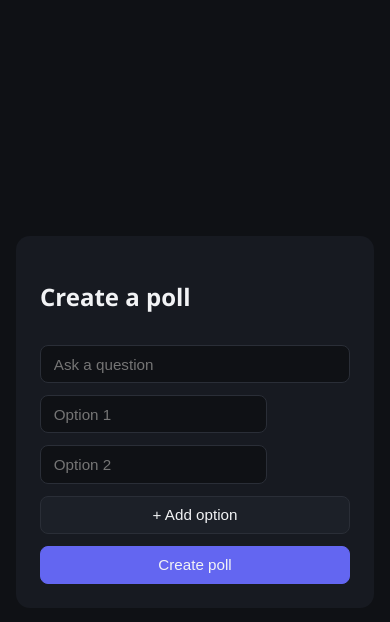
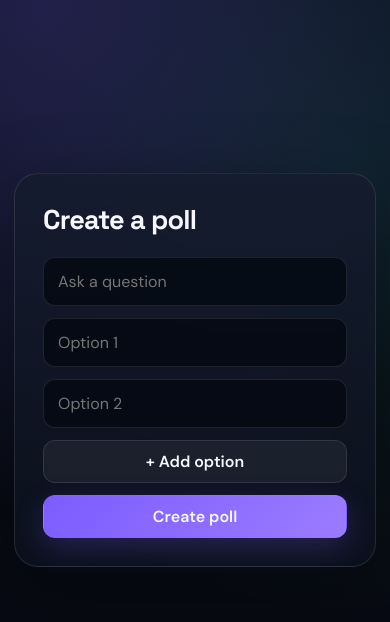
Before and after one commit to kishore-KC151204/LivePoll, a React (Vite) app in the folder frontend/: page /create in a window 390 px wide. Shown: the top 622 px of the page. Built offline with nearby package versions, Linux system fonts and the light colour scheme; no server answers.

Commit message:
Upgrade LivePoll visual system and responsive UI

```diff
--- a/frontend/src/index.css
+++ b/frontend/src/index.css
@@ -1,71 +1,167 @@
+@import url('https://fonts.googleapis.com/css2?family=DM+Sans:wght@400;500;600;700&family=Space+Grotesk:wght@500;600;700&display=swap');
+
 :root {
-  --bg: #0f1115;
-  --card: #171a21;
-  --text: #f2f3f5;
-  --muted: #9aa0aa;
-  --accent: #6366f1;
-  --accent-2: #22c55e;
-  --danger: #ef4444;
-  font-family: 'Segoe UI', system-ui, sans-serif;
+  --bg: #070a12;
+  --bg-2: #0d1220;
+  --card: rgba(17, 23, 38, 0.78);
+  --card-solid: #111726;
+  --text: #f7f8ff;
+  --muted: #98a2b8;
+  --line: rgba(255,255,255,.10);
+  --accent: #7c5cff;
+  --accent-2: #21d4a3;
+  --cyan: #38bdf8;
+  --danger: #fb7185;
+  --warning: #fbbf24;
+  font-family: 'DM Sans', system-ui, sans-serif;
+  color: var(--text);
+  background: var(--bg);
 }
 
 * { box-sizing: border-box; }
-body { margin: 0; background: var(--bg); color: var(--text); }
+html { min-width: 320px; background: var(--bg); }
+body {
+  margin: 0;
+  min-width: 320px;
+  min-height: 100vh;
+  color: var(--text);
+  background:
+    radial-gradient(circle at 10% 0%, rgba(124,92,255,.22), transparent 32rem),
+    radial-gradient(circle at 90% 20%, rgba(33,212,163,.10), transparent 28rem),
+    linear-gradient(180deg, #080b14 0%, #070a12 100%);
+}
+body::before {
+  content: "";
+  position: fixed;
+  inset: 0;
+  pointer-events: none;
+  opacity: .24;
+  background-image: linear-gradient(rgba(255,255,255,.025) 1px, transparent 1px), linear-gradient(90deg, rgba(255,255,255,.025) 1px, transparent 1px);
+  background-size: 48px 48px;
+  mask-image: linear-gradient(to bottom, black, transparent 80%);
+}
+button, input { font: inherit; }
+button { border: 0; }
+a { color: inherit; }
 
-.page { min-height: 100vh; padding: 2rem 1rem; }
+.page { min-height: calc(100vh - 72px); padding: 32px 20px 72px; }
 .page.center { display: flex; flex-direction: column; align-items: center; justify-content: center; text-align: center; }
+.shell { width: min(1160px, 100%); margin: 0 auto; }
+.nav {
+  position: sticky; top: 0; z-index: 20; height: 72px; display: flex; align-items: center;
+  padding: 0 24px; border-bottom: 1px solid var(--line); background: rgba(7,10,18,.78); backdrop-filter: blur(18px);
+}
+.nav-inner { width: min(1160px, 100%); margin: 0 auto; display:flex; align-items:center; justify-content:space-between; gap:16px; }
+.brand { display:flex; align-items:center; gap:10px; text-decoration:none; font-family:'Space Grotesk'; font-weight:700; font-size:1.2rem; }
+.brand-mark { width:34px; height:34px; display:grid; place-items:center; border-radius:11px; background:linear-gradient(135deg,var(--accent),#a78bfa); box-shadow:0 8px 28px rgba(124,92,255,.3); }
+.nav-actions { display:flex; gap:8px; align-items:center; }
 
-h1 { font-size: 2.5rem; margin-bottom: 0.25rem; }
-.subtitle { color: var(--muted); max-width: 480px; }
+h1,h2,h3 { font-family:'Space Grotesk',sans-serif; letter-spacing:-.03em; }
+h1 { font-size:clamp(2.8rem,7vw,5.8rem); line-height:.96; margin:0; }
+h2 { font-size:clamp(1.7rem,3vw,2.5rem); margin:0 0 8px; }
+h3 { margin:0 0 8px; }
+.subtitle { color:var(--muted); max-width:650px; font-size:1.08rem; line-height:1.7; }
+.eyebrow { color:#b9b0ff; font-size:.78rem; text-transform:uppercase; letter-spacing:.16em; font-weight:700; }
+.gradient-text { background:linear-gradient(90deg,#fff,#b7aaff 45%,#6ee7c5); -webkit-background-clip:text; background-clip:text; color:transparent; }
 
-.actions { display: flex; gap: 0.75rem; margin-top: 1rem; flex-wrap: wrap; justify-content: center; }
+.hero { min-height:calc(100vh - 72px); display:grid; place-items:center; position:relative; overflow:hidden; }
+.hero-content { width:min(920px,100%); text-align:center; padding:50px 0; }
+.hero-orb { position:absolute; width:380px; height:380px; border-radius:50%; filter:blur(60px); opacity:.22; background:var(--accent); }
+.hero-orb.one { left:-160px; top:18%; }
+.hero-orb.two { right:-180px; bottom:10%; background:var(--accent-2); }
+.feature-grid { display:grid; grid-template-columns:repeat(3,1fr); gap:14px; margin-top:54px; text-align:left; }
+.feature { padding:20px; border:1px solid var(--line); border-radius:20px; background:rgba(17,23,38,.52); backdrop-filter:blur(14px); }
+.feature-icon { font-size:1.35rem; margin-bottom:14px; }
+.feature p { color:var(--muted); line-height:1.6; margin:0; font-size:.92rem; }
 
+.actions { display:flex; gap:10px; margin-top:22px; flex-wrap:wrap; justify-content:center; }
 .btn {
-  padding: 0.6rem 1.2rem; border-radius: 8px; border: 1px solid #2a2e37;
-  background: #1c2028; color: var(--text); cursor: pointer; text-decoration: none;
-  font-size: 0.95rem; display: inline-block;
+  min-height:42px; padding:10px 16px; border-radius:12px; border:1px solid var(--line);
+  background:rgba(255,255,255,.055); color:var(--text); cursor:pointer; text-decoration:none;
+  font-weight:600; transition:.2s ease; display:inline-flex; align-items:center; justify-content:center; gap:8px;
 }
-.btn.primary { background: var(--accent); border-color: var(--accent); }
-.btn.small { padding: 0.3rem 0.6rem; }
-.btn:disabled { opacity: 0.5; cursor: not-allowed; }
+.btn:hover { transform:translateY(-1px); border-color:rgba(255,255,255,.2); background:rgba(255,255,255,.09); }
+.btn.primary { background:linear-gradient(135deg,var(--accent),#9b7cff); border-color:transparent; box-shadow:0 10px 30px rgba(124,92,255,.24); }
+.btn.success { background:linear-gradient(135deg,#13b889,var(--accent-2)); color:#03140f; border-color:transparent; }
+.btn.danger { color:#fecdd3; border-color:rgba(251,113,133,.25); }
+.btn.small { min-height:34px; padding:7px 10px; font-size:.82rem; }
+.btn:disabled { opacity:.5; cursor:not-allowed; transform:none; }
 
 .card {
-  background: var(--card); border-radius: 14px; padding: 1.5rem;
-  width: 100%; max-width: 380px; text-align: left;
+  background:linear-gradient(180deg,rgba(21,28,46,.86),rgba(12,17,29,.9));
+  border:1px solid var(--line); box-shadow:0 22px 80px rgba(0,0,0,.28);
+  border-radius:24px; padding:28px; width:100%; max-width:440px; text-align:left; backdrop-filter:blur(18px);
 }
-.card.wide { max-width: 560px; }
+.card.wide { max-width:760px; }
+.card.xwide { max-width:980px; }
+.form { display:flex; flex-direction:column; gap:12px; }
+.form input,.input {
+  width:100%; padding:13px 14px; border-radius:12px; border:1px solid var(--line);
+  background:rgba(3,7,16,.72); color:var(--text); outline:none;
+}
+.form input:focus,.input:focus { border-color:rgba(124,92,255,.75); box-shadow:0 0 0 4px rgba(124,92,255,.12); }
+textarea.input { min-height:110px; resize:vertical; }
+.field-label { font-size:.82rem; color:#c7cedd; font-weight:600; margin-bottom:-5px; }
 
-.form { display: flex; flex-direction: column; gap: 0.75rem; }
-.form input {
-  padding: 0.6rem 0.8rem; border-radius: 8px; border: 1px solid #2a2e37;
-  background: #0f1115; color: var(--text); font-size: 0.95rem;
+.row { display:flex; gap:10px; align-items:center; }
+.row.between { justify-content:space-between; }
+.stack { display:flex; flex-direction:column; gap:12px; }
+.grid { display:grid; grid-template-columns:repeat(auto-fill,minmax(280px,1fr)); gap:16px; }
+.dashboard-head { display:flex; align-items:flex-end; justify-content:space-between; gap:16px; margin-bottom:22px; }
+.stat-grid { display:grid; grid-template-columns:repeat(3,1fr); gap:12px; margin-bottom:22px; }
+.stat { padding:18px; border:1px solid var(--line); border-radius:18px; background:rgba(17,23,38,.65); }
+.stat strong { display:block; font-family:'Space Grotesk'; font-size:1.7rem; }
+.stat span { color:var(--muted); font-size:.82rem; }
+
+.badge { display:inline-flex; align-items:center; gap:6px; width:max-content; padding:6px 10px; border-radius:999px; font-size:.72rem; font-weight:700; letter-spacing:.04em; }
+.badge.active { background:rgba(33,212,163,.12); color:#65f0c7; border:1px solid rgba(33,212,163,.18); }
+.badge.closed { background:rgba(251,113,133,.10); color:#fda4af; border:1px solid rgba(251,113,133,.16); }
+.live-dot { width:7px; height:7px; border-radius:50%; background:currentColor; box-shadow:0 0 12px currentColor; }
+
+.error { background:rgba(251,113,133,.10); border:1px solid rgba(251,113,133,.18); color:#fecdd3; padding:11px 13px; border-radius:12px; font-size:.9rem; }
+.success-box { background:rgba(33,212,163,.08); border:1px solid rgba(33,212,163,.18); color:#a7f3d0; padding:11px 13px; border-radius:12px; }
+.muted { color:var(--muted); }
+.muted.small { font-size:.8rem; }
+.helper { color:var(--muted); font-size:.82rem; line-height:1.5; }
+
+.options { display:flex; flex-direction:column; gap:10px; margin:18px 0; }
+.option {
+  display:flex; align-items:center; gap:12px; padding:15px; border-radius:15px;
+  border:1px solid var(--line); cursor:pointer; background:rgba(255,255,255,.025); transition:.2s;
 }
+.option:hover { border-color:rgba(124,92,255,.5); transform:translateX(2px); }
+.option.selected { border-color:var(--accent); background:rgba(124,92,255,.12); box-shadow:0 0 0 1px rgba(124,92,255,.2); }
+.option input { accent-color:var(--accent); }
 
-.row { display: flex; gap: 0.5rem; align-items: center; }
-.row.between { display: flex; justify-content: space-between; align-items: center; max-width: 900px; margin: 0 auto 1.5rem; }
+.results { margin:20px 0; display:flex; flex-direction:column; gap:13px; }
+.result-row { display:flex; flex-direction:column; gap:7px; }
+.result-label { display:flex; justify-content:space-between; gap:12px; font-size:.9rem; }
+.bar-track { background:rgba(255,255,255,.06); border-radius:999px; height:12px; overflow:hidden; }
+.bar-fill { background:linear-gradient(90deg,var(--accent),#a78bfa,var(--accent-2)); height:100%; border-radius:999px; transition:width .5s cubic-bezier(.2,.8,.2,1); }
+.result-highlight { padding:14px; border:1px solid rgba(124,92,255,.22); background:rgba(124,92,255,.07); border-radius:15px; }
 
-.grid { display: grid; grid-template-columns: repeat(auto-fill, minmax(260px, 1fr)); gap: 1rem; max-width: 900px; margin: 0 auto; }
+.poll-header { display:flex; justify-content:space-between; align-items:flex-start; gap:16px; }
+.poll-actions { display:flex; gap:8px; flex-wrap:wrap; }
+.share-box { display:grid; grid-template-columns:1fr auto auto; gap:8px; margin:18px 0; }
+.share-box input { min-width:0; padding:12px; border-radius:12px; border:1px solid var(--line); background:#080c15; color:var(--text); }
+.qr-card { display:flex; gap:18px; align-items:center; padding:16px; border:1px solid var(--line); border-radius:18px; background:rgba(255,255,255,.025); }
+.qr-card img,.qr-card canvas { width:150px!important; height:150px!important; border-radius:10px; background:white; padding:8px; }
 
-.badge { display: inline-block; padding: 0.15rem 0.6rem; border-radius: 999px; font-size: 0.75rem; margin-bottom: 0.5rem; }
-.badge.active { background: rgba(34,197,94,0.15); color: var(--accent-2); }
-.badge.closed { background: rgba(239,68,68,0.15); color: var(--danger); }
+.preset-row { display:flex; flex-wrap:wrap; gap:8px; margin-bottom:6px; }
+.preset { padding:8px 11px; border-radius:10px; border:1px solid var(--line); background:rgba(255,255,255,.035); color:#cdd4e4; cursor:pointer; font-size:.8rem; }
 
-.error { background: rgba(239,68,68,0.12); color: #f87171; padding: 0.6rem 0.8rem; border-radius: 8px; font-size: 0.9rem; }
-.muted { color: var(--muted); }
-.muted.small { font-size: 0.8rem; }
+.empty { padding:50px 20px; text-align:center; border:1px dashed var(--line); border-radius:22px; }
+.tiny { font-size:.72rem; }
+.divider { height:1px; background:var(--line); margin:18px 0; }
 
-.options { display: flex; flex-direction: column; gap: 0.6rem; margin: 1rem 0; }
-.option {
-  display: flex; align-items: center; gap: 0.6rem; padding: 0.6rem 0.9rem;
-  border-radius: 8px; border: 1px solid #2a2e37; cursor: pointer;
+@media (max-width: 760px) {
+  .nav { padding:0 14px; }
+  .nav-actions .hide-mobile { display:none; }
+  .page { padding:22px 14px 54px; }
+  .feature-grid,.stat-grid { grid-template-columns:1fr; }
+  .dashboard-head { align-items:flex-start; flex-direction:column; }
+  .share-box { grid-template-columns:1fr 1fr; }
+  .share-box input { grid-column:1/-1; }
+  .poll-header { flex-direction:column; }
+  .qr-card { flex-direction:column; align-items:flex-start; }
 }
-.option.selected { border-color: var(--accent); background: rgba(99,102,241,0.1); }
-
-.results { margin: 1rem 0; display: flex; flex-direction: column; gap: 0.7rem; }
-.result-row { display: flex; flex-direction: column; gap: 0.3rem; }
-.result-label { display: flex; justify-content: space-between; font-size: 0.9rem; }
-.bar-track { background: #0f1115; border-radius: 999px; height: 10px; overflow: hidden; }
-.bar-fill { background: var(--accent); height: 100%; transition: width 0.4s ease; }
-
-.share-row { display: flex; gap: 0.5rem; margin: 1rem 0; }
-.share-row input { flex: 1; padding: 0.5rem 0.7rem; border-radius: 8px; border: 1px solid #2a2e37; background: #0f1115; color: var(--text); }
```
